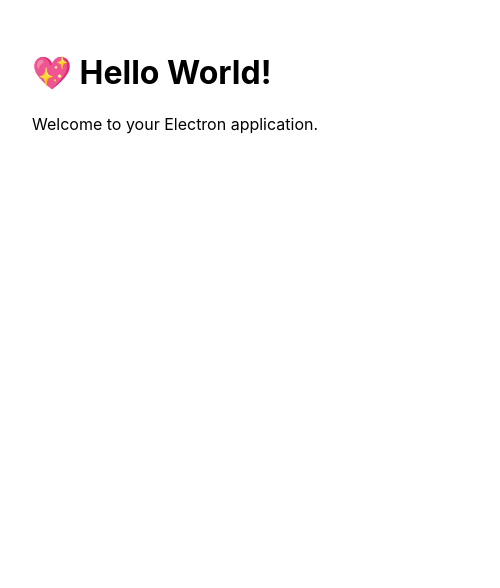
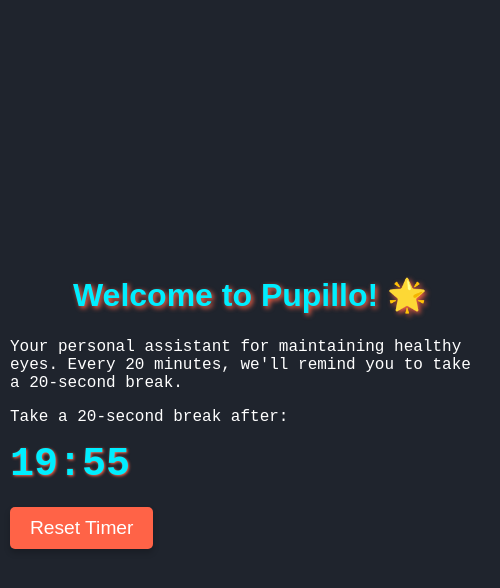
Before and after one commit to abhishek270104/Pupillo, an Electron app: page src/index.html in a window 500 px wide. Drawn offline with Linux system fonts and the light colour scheme.

Commit message:
Basic functionalities and layout added

```diff
--- a/package.json
+++ b/package.json
@@ -20,7 +20,8 @@
     "@electron-forge/plugin-auto-unpack-natives": "^7.6.0",
     "@electron-forge/plugin-fuses": "^7.6.0",
     "@electron/fuses": "^1.8.0",
-    "electron": "33.2.1"
+    "electron": "33.2.1",
+    "electron-packager": "^17.1.2"
   },
   "keywords": [],
   "author": {
@@ -29,6 +30,7 @@
   },
   "license": "MIT",
   "dependencies": {
-    "electron-squirrel-startup": "^1.0.1"
+    "electron-squirrel-startup": "^1.0.1",
+    "node-notifier": "^10.0.1"
   }
 }
--- /dev/null
+++ b/src/alert.css
@@ -0,0 +1,66 @@
+/* body {
+  margin: 0;
+  font-family: Arial, sans-serif;
+  background: #000;
+  color: #fff;
+  display: flex;
+  justify-content: center;
+  align-items: center;
+  height: 100vh;
+  text-align: center;
+} */
+:root {
+    --bg-color: #1f242d;
+    --second-bg-color: #323946;
+    --text-color: #fff;
+    --main-color: #0ef;
+  }
+
+  body {
+    background: var(--bg-color);
+    color: var(--text-color);
+    display: flex;
+    justify-content: center;
+    align-items: center;
+    height: 100vh;
+    margin: 0;
+
+
+  }
+
+  .container {
+    text-align: center;
+    border-radius: 1rem;
+    position: relative; /* Added for positioning close button */
+  }
+
+  #close-btn { /* Added styles for close button */
+    position: absolute;
+    top: 10px;
+    right: 10px;
+    background: transparent;
+    border: none;
+    color: var(--main-color);
+    font-size: 1.5rem;
+    cursor: pointer;
+  }
+
+  h1 {
+    margin: 0 0 10px;
+    font-size: 1.5em;
+    color: var(--main-color);
+  }
+
+  p {
+    font-size: 0.8rem; /* Reduced size */
+    margin-bottom: 1rem;
+    font-family: 'Courier New', Courier, monospace;
+  }
+
+  #timer {
+    font-size: 3rem; /* Digital clock style */
+    font-weight: bold;
+    margin-top: 1rem;
+    font-family: 'Courier New'; /* Digital clock font */
+    color: var(--main-color); /* Text color change */
+  }
--- a/src/index.css
+++ b/src/index.css
@@ -1,7 +1,119 @@
+/* Universal Styling */
+* {
+  margin: 0;
+  padding: 0;
+  box-sizing: border-box;
+  text-decoration: none;
+  border: none;
+  outline: none;
+  scroll-behavior: smooth;
+  font-family: 'Poppins', sans-serif;
+}
+
+:root {
+   --bg-color: #1f242d;
+   --second-bg-color: #323946;
+   --text-color: #fff;
+   --main-color: #0ef;
+   --accent-color: #ff6347; /* Button accent color */
+   --shadow-color: rgba(0, 255, 255, 0.3); /* Subtle shadow color */
+}
+
 body {
-  font-family: -apple-system, BlinkMacSystemFont, 'Segoe UI', Roboto, Helvetica,
-    Arial, sans-serif;
-  margin: auto;
-  max-width: 38rem;
+  background: var(--bg-color);
+  color: var(--text-color);
+  display: flex;
+  justify-content: center;
+  align-items: center;
+  height: 100vh;
+  margin: 0;
+  font-family: 'Poppins', sans-serif;
+  padding: 0 10px; /* Adds margin between the content and viewport edges */
+}
+
+/* Container Styling */
+.container {
+  text-align: center;
+  display: flex;
+  justify-content: center;
+  background: var(--bg-color);
   padding: 2rem;
+  border-radius: 1rem;
+  margin: 2.5rem;
+  box-shadow: 0 0 1rem var(--main-color); /* Glowing shadow for the container */
+  max-width: 500px;
+  width: 100%;
+  transition: all 0.3s ease-in-out; /* Smooth transition for resizing */
+  padding: 2rem; /* Padding inside the container */
+  margin: 1rem; /* Margin outside the container */
 }
+
+/* Heading Styling */
+h2 {
+  font-size: 2.5rem;
+  margin: 1.5rem 0;
+  text-align: center;
+  color: var(--main-color);
+  text-shadow: 2px 2px 5px var(--accent-color); /* Subtle glow effect */
+}
+
+/* Paragraph Styling */
+p {
+  font-size: 1.5rem;
+  margin-bottom: 1rem;
+  font-family: 'Courier New', Courier, monospace;
+}
+
+/* Timer Styling */
+#timer {
+  font-size: 3rem;
+  font-weight: bold;
+  margin-top: 1rem;
+  font-family: 'Courier New'; /* Digital clock font */
+  color: var(--main-color);
+  text-shadow: 1px 1px 3px var(--accent-color); /* Glow effect for the timer */
+  transition: color 0.3s ease; /* Smooth color change */
+}
+
+/* Button Styling */
+button {
+  padding: 10px 20px;
+  background-color: var(--accent-color);
+  color: white;
+  font-size: 1.2rem;
+  border-radius: 5px;
+  cursor: pointer;
+  border: none;
+  margin-top: 20px;
+  box-shadow: 0 4px 6px rgba(0, 0, 0, 0.2);
+  transition: all 0.3s ease;
+}
+
+button:hover {
+  background-color: #ff4500;
+  box-shadow: 0 6px 10px rgba(0, 0, 0, 0.4);
+}
+
+button:active {
+  transform: scale(0.98); /* Slight scaling effect on button press */
+}
+
+/* Media Queries for Mobile Responsiveness */
+@media (max-width: 768px) {
+  h2 {
+      font-size: 2rem;
+  }
+
+  p {
+      font-size: 1rem; /* Reduced size for mobile */
+  }
+
+  #timer {
+      font-size: 2.5rem; /* Adjusted timer size for smaller screens */
+  }
+
+  .container {
+      padding: 1.5rem;
+      margin: 1rem;
+  }
+}
--- a/src/index.html
+++ b/src/index.html
@@ -1,12 +1,72 @@
 <!DOCTYPE html>
-<html>
-  <head>
-    <meta charset="UTF-8" />
-    <title>Hello World!</title>
-    <link rel="stylesheet" href="index.css" />
-  </head>
-  <body>
-    <h1>💖 Hello World!</h1>
-    <p>Welcome to your Electron application.</p>
-  </body>
+<html lang="en">
+<head>
+  <meta charset="UTF-8">
+  <meta name="viewport" content="width=device-width, initial-scale=1.0">
+  <title>Pupillo - Take a Break for Your Eyes</title>
+  <link rel="stylesheet" href="index.css">
+</head>
+<body>
+  <div class="app-container">
+    <h2>Welcome to Pupillo! 🌟</h2>
+    <div class="description">
+      <p>Your personal assistant for maintaining healthy eyes. Every 20 minutes, we'll remind you to take a 20-second break.</p>
+      <p>Take a 20-second break after:</p>
+    </div>
+    <div class="timer-container">
+      <div id="timer">20:00</div>
+      <button id="resetButton">Reset Timer</button>
+    </div>
+  </div>
+
+  <script>
+    const { ipcRenderer } = require('electron');
+    let timerElement = document.getElementById('timer');
+    let resetButton = document.getElementById('resetButton');
+    let timeLeft = 1200; // 20 minutes in seconds
+    let countdown;
+
+    function formatTime(seconds) {
+      let minutes = Math.floor(seconds / 60);
+      let remainingSeconds = seconds % 60;
+      return `${minutes.toString().padStart(2, '0')}:${remainingSeconds.toString().padStart(2, '0')}`;
+    }
+
+    function startTimer() {
+      countdown = setInterval(() => {
+        timeLeft--;
+        timerElement.textContent = formatTime(timeLeft);
+        if (timeLeft <= 0) {
+          clearInterval(countdown);
+          notifyUser();
+          timeLeft = 1200; // Reset to 20 minutes after break reminder
+        }
+      }, 1000);
+    }
+
+    function notifyUser() {
+      // Show browser notification for break reminder
+      new Notification("Time for a Break!", {
+        body: "Take a 20-second break to rest your eyes!",
+        icon: 'https://example.com/break-icon.png' // Optional: Add a custom icon for the notification
+      });
+    }
+
+    // Reset timer functionality
+    resetButton.addEventListener('click', () => {
+      timeLeft = 1200;
+      timerElement.textContent = formatTime(timeLeft);
+      if (countdown) clearInterval(countdown);
+      startTimer();
+    });
+
+    // Check if notifications are supported and request permission
+    if (Notification.permission !== 'granted') {
+      Notification.requestPermission();
+    }
+
+    // Start the timer when the app loads
+    startTimer();
+  </script>
+</body>
 </html>
```
Also changed, not shown: src/alert.html (added, +41 -0 lines), src/index.js (+67 -33 lines), src/icon.ico (added), src/icon.png (added), 2 other files.
